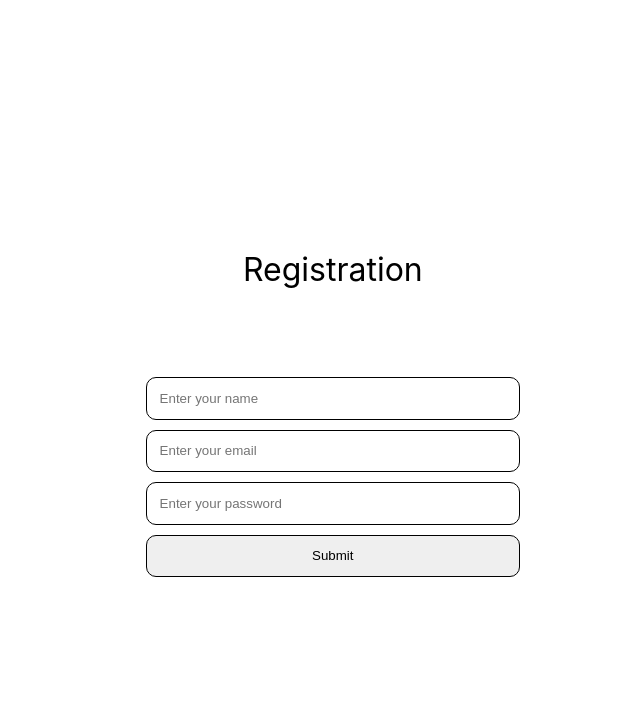
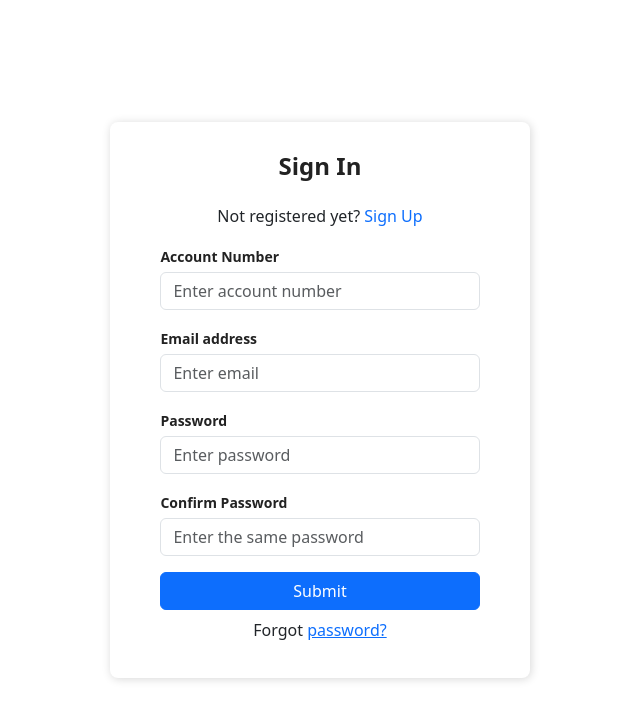
Before and after one commit to sankitanitdgp/BankWithFargo, a React (Create React App) app in the folder frontend/: page / in a window 1280 px wide. Shown: the top 720 px of the page, without its empty margins (320-960 px from the left). Built offline with nearby package versions, Linux system fonts and the light colour scheme.

Commit message:
Front end

```diff
--- a/frontend/package.json
+++ b/frontend/package.json
@@ -6,9 +6,11 @@
     "@testing-library/jest-dom": "^5.17.0",
     "@testing-library/react": "^13.4.0",
     "@testing-library/user-event": "^13.5.0",
+    "bootstrap": "^5.3.1",
     "react": "^18.2.0",
     "react-dom": "^18.2.0",
     "react-hook-form": "^7.46.1",
+    "react-router-dom": "^6.15.0",
     "react-scripts": "^5.0.1",
     "web-vitals": "^2.1.4"
   },
--- a/frontend/src/App.css
+++ b/frontend/src/App.css
@@ -1,35 +1,40 @@
-body{
-  height: 100vh;
-  display:flex;
+
+.App {
+  background-color: white;
+}
+
+.Auth-form-container {
+  display: flex;
   justify-content: center;
   align-items: center;
+  width: 100vw;
+  height: 100vh;
 }
 
-.title{
-  text-align:center;
-  width: 30vw;
-  background-color: #fff;
-  padding: 2vw 1vw;
-  border-radius: 10px 10px 0 0;
-  font-size: 2rem;
-
+.Auth-form {
+  width: 420px;
+  box-shadow: rgb(0 0 0 / 16%) 1px 1px 10px;
+  padding-top: 30px;
+  padding-bottom: 20px;
+  border-radius: 8px;
+  background-color: white;
 }
 
-.App{
-  text-align:center;
-  display:flex;
-  flex-direction:column;
-  margin: auto;
-  width: 30vw;
-  padding: 2vw 1vw;
-  /* //background-color: #952323; */
-  border-radius: 0 0 10px 10px;
+.Auth-form-content {
+  padding-left: 12%;
+  padding-right: 12%;
 }
 
-input{
-  border: 1px solid black;
-  border-radius: 10px;
-  padding: 1vw 1vw;
-  outline:none;
-  margin:5px;
+.Auth-form-title {
+  text-align: center;
+  margin-bottom: 1em;
+  font-size: 24px;
+  color: rgb(34, 34, 34);
+  font-weight: 800;
 }
+
+label {
+  font-size: 14px;
+  font-weight: 600;
+  color: rgb(34, 34, 34);
+}
--- a/frontend/src/App.js
+++ b/frontend/src/App.js
@@ -1,13 +1,32 @@
+
+
+// function App() {
+//   return (
+//     <div className="App">
+//       <Login/>
+//     </div>
+//   );
+// }
+
+// export default App;
+
 import React from 'react';
-import './App.css';
-import Login from './components/Login';
+import "bootstrap/dist/css/bootstrap.min.css"
+import "./App.css"
+import { BrowserRouter, Routes, Route } from "react-router-dom"
+import Auth from './components/Auth';
+
 
 function App() {
   return (
-    <div className="App">
-      <Login/>
-    </div>
-  );
+    <BrowserRouter>
+      <Routes>
+
+        <Route path="/" element={<Auth />} />
+
+      </Routes>
+    </BrowserRouter>
+  )
 }
 
-export default App;
+export default App
--- /dev/null
+++ b/frontend/src/components/Auth.js
@@ -0,0 +1,130 @@
+
+import React, { useState } from "react"
+
+export default function (props) {
+  let [authMode, setAuthMode] = useState("signin")
+
+  const changeAuthMode = () => {
+    setAuthMode(authMode === "signin" ? "signup" : "signin")
+  }
+
+
+  const[AccountNumber,setAccountNumber]=useState('')
+  const[Email,setEmail]=useState('')
+  const[Password,SetPassword]=useState('')
+  function validateForm()
+  {
+    if(AccountNumber.length==0)
+    {
+      alert('Invalid Account Number')
+      return
+    }
+  }
+
+  if (authMode === "signin") {
+    return (
+      <div className="Auth-form-container">
+        <form className="Auth-form">
+          <div className="Auth-form-content">
+            <h3 className="Auth-form-title">Sign In</h3>
+            <div className="text-center">
+              Not registered yet?{" "}
+              <span className="link-primary" onClick={changeAuthMode}>
+                Sign Up
+              </span>
+            </div>
+            <div className="form-group mt-3">
+              <label>Account Number</label>
+              <input
+                type="number"
+                className="form-control mt-1"
+                placeholder="Enter account number"
+                onChange={(e)=>setAccountNumber(e.target.value)}
+              />
+            </div>
+            <div className="form-group mt-3">
+              <label>Email address</label>
+              <input
+                type="email"
+                className="form-control mt-1"
+                placeholder="Enter email"
+              />
+            </div>
+            <div className="form-group mt-3">
+              <label>Password</label>
+              <input
+                type="password"
+                className="form-control mt-1"
+                placeholder="Enter password"
+              />
+            </div>
+            <div className="form-group mt-3">
+              <label> Confirm Password</label>
+              <input
+                type="password"
+                className="form-control mt-1"
+                placeholder="Enter the same password"
+              />
+            </div>
+            <div className="d-grid gap-2 mt-3">
+              <button type="submit" className="btn btn-primary" onClick={()=>{validateForm()}}>
+                Submit
+              </button>
+            </div>
+            <p className="text-center mt-2">
+              Forgot <a href="#">password?</a>
+            </p>
+          </div>
+        </form>
+      </div>
+    )
+  }
+
+  return (
+    <div className="Auth-form-container">
+      <form className="Auth-form">
+        <div className="Auth-form-content">
+          <h3 className="Auth-form-title">Sign In</h3>
+          <div className="text-center">
+            Already registered?{" "}
+            <span className="link-primary" onClick={changeAuthMode}>
+              Sign In
+            </span>
+          </div>
+          <div className="form-group mt-3">
+            <label>Full Name</label>
+            <input
+              type="email"
+              className="form-control mt-1"
+              placeholder="e.g Jane Doe"
+            />
+          </div>
+          <div className="form-group mt-3">
+            <label>Email address</label>
+            <input
+              type="email"
+              className="form-control mt-1"
+              placeholder="Email Address"
+            />
+          </div>
+          <div className="form-group mt-3">
+            <label>Password</label>
+            <input
+              type="password"
+              className="form-control mt-1"
+              placeholder="Password"
+            />
+          </div>
+          <div className="d-grid gap-2 mt-3">
+            <button type="submit" className="btn btn-primary" onClick={()=>{validateForm()}}>
+              Submit
+            </button>
+          </div>
+          <p className="text-center mt-2">
+            Forgot <a href="#">password?</a>
+          </p>
+        </div>
+      </form>
+    </div>
+  )
+}
--- a/frontend/src/components/Login.js
+++ /dev/null
@@ -1,21 +0,0 @@
-import React from 'react'
-import '../App.css';
-import {useForm} from "react-hook-form";
-
-function Login() {
-  const{register,handleSubmit,formState:{error}}=useForm();
-  const onSubmit=(data)=>console.log(data);
-  return (
-    <div>
-        <p className='title'>Registration</p>
-      <form className="App" onSubmit={handleSubmit(onSubmit)}>
-        <input placeholder="Enter your name" type='text' {...register("name")}></input>
-        <input placeholder="Enter your email" type="email" {...register("email",{required:true})}></input>
-        <input placeholder="Enter your password" type="password"{...register("password")}></input>
-        <input type={"submit"}></input>
-      </form>
-    </div>
-  )
-}
-
-export default Login
```
Also changed, not shown: 1 other file (tests, documents, lock files or other folders).
